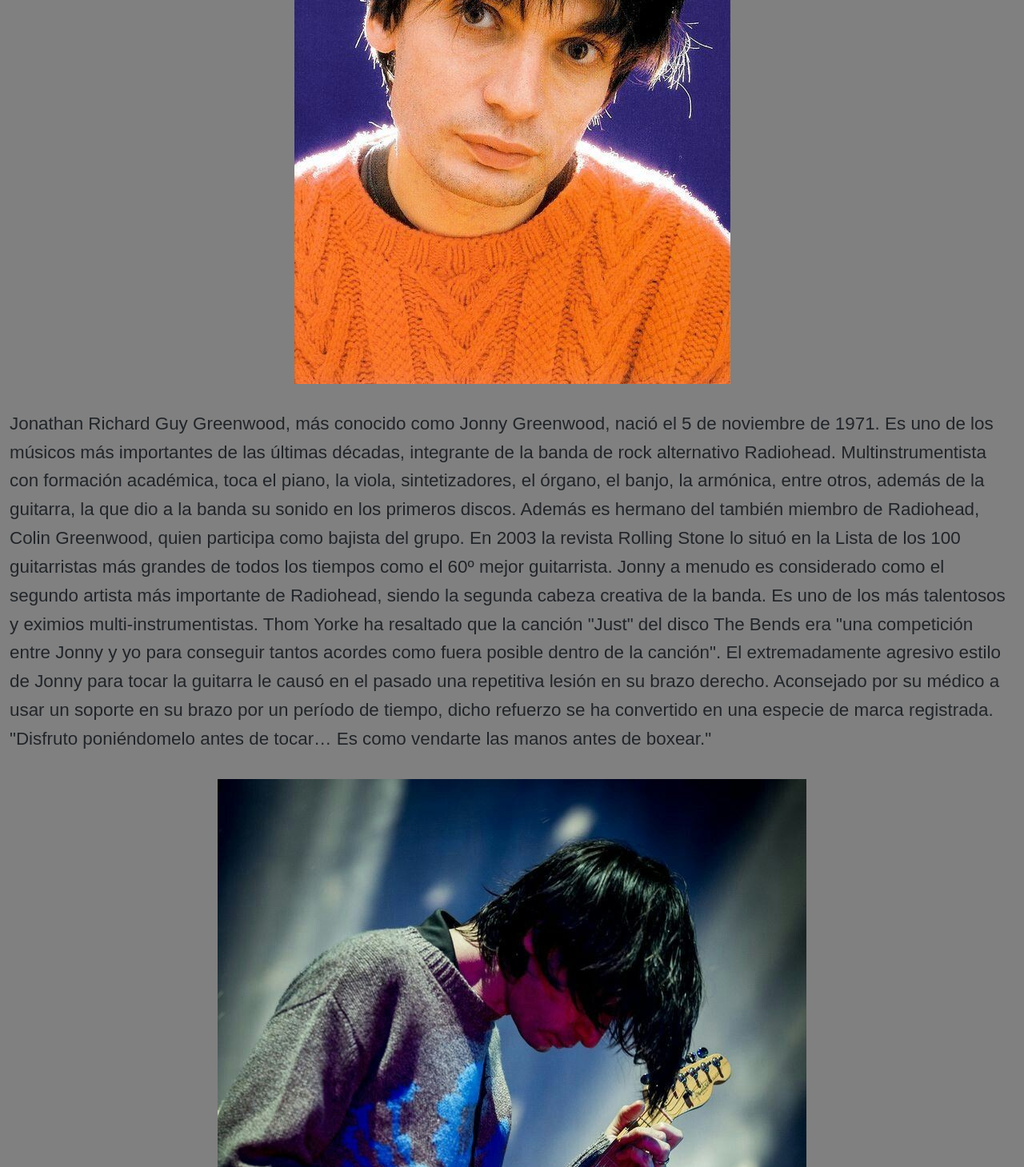
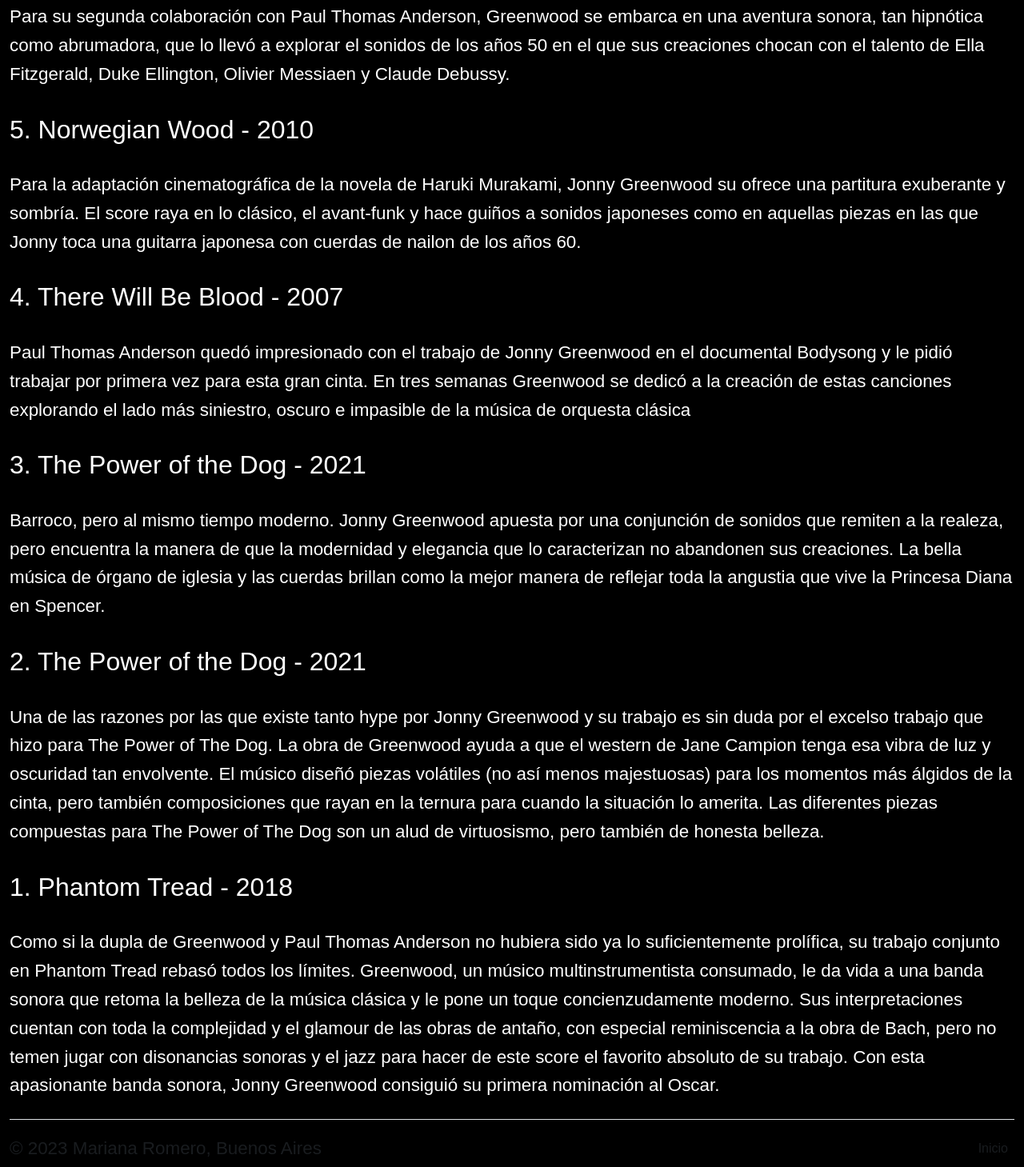
Before and after one commit to mvictoriaromero/proyecto, a plain HTML site: page peliculas.html in a window 1280 px wide. Shown: the part 486-1945 px from the top of the page at 80% size. Drawn offline with nearby package versions, Linux system fonts and the light colour scheme.

Commit message:
correccion hamburguesa

```diff
--- a/css/estilo.css
+++ b/css/estilo.css
@@ -1,5 +1,5 @@
 body {
-    background-color: grey;
+    background-color: black;
 }
 
 .fondoBisque {
@@ -93,20 +93,27 @@
 .in-flex:first-child {
     flex: 2 ;
     padding: 25px;
-    background-color:#3fbbc0;
+    background-color: white;
     margin: 20px;
     margin-bottom: 0px;
+    font-size: 1.6rem;
+    line-height: 1.6;
 }
 
 .in-flex div {
     padding: 25px;
-    background-color: #3fbbc0;
+    background-color: white ;
     margin: 20px;
+    font-size: 1.2rem;
+    line-height: 1.6;
 }
 
 
+
+/* estilo para los titulos */
+
 .albumes {
-    color: rgb(44, 43, 43);
+    color:white;
     text-decoration: none;
     font-size: 2.5;
     text-align: center;
@@ -115,10 +122,25 @@
 }
 
 .biografia {
-    color: rgb(44, 43, 43);
+    color: white;
     text-decoration: none;
     font-size: 2.5;
     text-align: center;
+    margin: 2rem auto;
+}
+
+.tituloBandas {
+    color: white;
+    text-decoration: none;
+    font-size: 2.5;
+    text-align: center;
+    margin: 2rem auto;
+}
+
+.subtituloBandas {
+    color: white;
+    text-decoration: none;
+    font-size: 2.5;
     margin: 2rem auto;
 }
 
@@ -148,11 +170,13 @@
   h1 {
     font-size: 3rem; /* Tamaño de fuente con unidades relativas */
     margin-bottom: 10px;
+
   }
 
   p {
     font-size: 1.6rem; /* Tamaño de fuente con unidades relativas */
     line-height: 1.6; /* Espaciado entre líneas */
+    color: white;
   }
 
 
@@ -170,7 +194,7 @@
     }
 
 .formulario {
-    color: rgb(44, 43, 43);
+    color:white;
     text-decoration: none;
     font-size: 2.5;
     text-align: left;
--- a/index.html
+++ b/index.html
@@ -69,6 +69,8 @@
         </form>
       -->
 
+
+
     </div>
   </div>
 </nav>
@@ -138,7 +140,8 @@
 
 
   <div class="parrafoPrincipal">
-  <p class="container-fluid">Jonny a menudo es considerado como el segundo artista más importante de Radiohead, siendo la segunda
+    <p class="container-fluid">Jonny a menudo es considerado como el segundo artista más importante de Radiohead, siendo
+      la segunda
       cabeza
       creativa de la banda. Es uno de los más talentosos y eximios multi-instrumentistas. Thom Yorke ha
       resaltado
@@ -199,20 +202,18 @@
     </div>
   </div>
 
+-->
 
-
-
-  <script src="https://cdn.jsdelivr.net/npm/bootstrap@5.3.0/dist/js/bootstrap.bundle.min.js"
-    integrity="sha384-geWF76RCwLtnZ8qwWowPQNguL3RmwHVBC9FhGdlKrxdiJJigb/j/68SIy3Te4Bkz"
-    crossorigin="anonymous"></script>
--->
 
 
   <footer class="d-flex flex-wrap justify-content-between align-items-center py-3 my-4 border-top">
     <p class="col-md-4 mb-0 text-body-secondary">&copy; 2023 Mariana Romero, Buenos Aires</p>
 
-  <a href="/" class="col-md-4 d-flex align-items-center justify-content-center mb-3 mb-md-0 me-md-auto link-body-emphasis text-decoration-none">
-    <svg class="bi me-2" width="40" height="32"><use xlink:href="#bootstrap"/></svg>
+    <a href="/"
+      class="col-md-4 d-flex align-items-center justify-content-center mb-3 mb-md-0 me-md-auto link-body-emphasis text-decoration-none">
+      <svg class="bi me-2" width="40" height="32">
+        <use xlink:href="#bootstrap" />
+      </svg>
     </a>
 
     <ul class="nav col-md-4 justify-content-end">
@@ -221,6 +222,10 @@
     </ul>
   </footer>
 
+  <script src="https://cdn.jsdelivr.net/npm/bootstrap@5.3.0/dist/js/bootstrap.bundle.min.js"
+    integrity="sha384-geWF76RCwLtnZ8qwWowPQNguL3RmwHVBC9FhGdlKrxdiJJigb/j/68SIy3Te4Bkz"
+    crossorigin="anonymous"></script>
+
 </body>
 
 </html>
--- a/peliculas.html
+++ b/peliculas.html
@@ -23,7 +23,13 @@
       <img class="logo" src="img/logo.png" alt="logo">
     </a>
 
+    <!--
+
+
+
     <h2 class="tituloMain">Jonny Greenwood</h2>
+
+    -->
 
 
     <button class="navbar-toggler" type="button" data-bs-toggle="collapse" data-bs-target="#navbarSupportedContent"
@@ -44,7 +50,11 @@
           <a class="nav-link" href="discografia.html">Discografía</a>
         </li>
 
-        <li class="nav-item dropdown">
+
+
+
+
+        <li class="nav-item">
           <a class="nav-link" href="instrumentos.html">Instrumentos</a>
 
         </li>
@@ -56,7 +66,7 @@
           <a class="nav-link" href="fotos.html">Fotos</a>
         </li>
 
-        <li class="nav-item">
+        <li class="nav-item dropdown">
           <a class="nav-link" href="subscripcion.html">Subscripción</a>
         </li>
 
@@ -103,61 +113,81 @@
 
 
 <body class="container-fluid">
-  <h1 class="text-center"> Biografía </h1>
-
+  <h1 class="tituloBandas"> Sus 7 bandas sonoras más épicas: </h1>
+  <!--
   <div class="contenedorImagen">
     <img class="img-fluid" src="../img/jonny.jpg" alt="jonny.jpg">
-
+-->
   </div>
 
+  <h2 class="subtituloBandas"> 7. You Were Never Really Here - 2018 </h2>
+  <p>Uno de sus scores más experimentales tuvo lugar cuando Joony se encargó de musicalizar el thriller de venganza de
+    Lynne Ramsay.
 
-  <p>Jonathan Richard Guy Greenwood, más conocido como Jonny Greenwood, nació el 5 de
-    noviembre
-    de 1971. Es uno
-    de
-    los músicos más importantes de las últimas décadas, integrante de la banda de rock alternativo
-    Radiohead.
-    Multinstrumentista con formación
-    académica, toca el piano, la viola, sintetizadores, el órgano, el banjo, la armónica, entre otros,
-    además de
-    la
-    guitarra, la
-    que dio a la banda su sonido en los primeros discos. Además es hermano del también miembro de Radiohead,
-    Colin
-    Greenwood, quien participa como bajista del grupo. En 2003 la
-    revista Rolling Stone lo situó en la Lista de los 100 guitarristas más grandes de todos los tiempos como
-    el
-    60º
-    mejor guitarrista.
-    Jonny a menudo es considerado como el segundo artista más importante de Radiohead, siendo la segunda
-    cabeza
-    creativa de la banda. Es uno de los más talentosos y eximios multi-instrumentistas. Thom Yorke ha
-    resaltado
-    que
-    la canción "Just" del disco The Bends era "una competición entre Jonny y yo para conseguir tantos
-    acordes
-    como
-    fuera posible dentro de la canción".
-
-    El extremadamente agresivo estilo de Jonny para tocar la guitarra le causó en el pasado una repetitiva
-    lesión en
-    su brazo derecho. Aconsejado por su médico a usar un soporte en su brazo por un período de tiempo, dicho
-    refuerzo se ha convertido en una especie de marca registrada. "Disfruto poniéndomelo antes de tocar… Es
-    como
-    vendarte las manos antes de boxear."</p>
-
+    Ruido por doquier, golpeteos incesantes y cambios violentos le dan forma a esta banda sonora que se mueve sinuosa
+    entre la oscuridad y la impasibilidad, muy ad hoc a la cinta protagonizada por Joaquin Phoenix.</p>
+  <!--
 <div class="contenedorImagen">
     <img class="img-fluid" src="../img/jonnyconguitarra.jpg" alt="jonnyconguitarra.jpg">
 
   </div>
+-->
+  <h2 class="subtituloBandas"> 6. The Master - 2012 </h2>
 
+  <p>Para su segunda colaboración con Paul Thomas Anderson, Greenwood se embarca en una aventura sonora, tan hipnótica
+    como abrumadora, que lo llevó a explorar el sonidos de los años 50 en el que sus creaciones chocan con el talento de
+    Ella Fitzgerald, Duke Ellington, Olivier Messiaen y Claude Debussy. </p>
 
+  <h2 class="subtituloBandas"> 5. Norwegian Wood - 2010 </h2>
 
-    <p>Lorem ipsum dolor sit amet, consectetur adipisicing elit. Fugit mollitia velit explicabo nostrum, doloremque quidem
-      odit quae, consequuntur vero ad eveniet reiciendis laudantium beatae rem natus. Eos itaque dolor impedit.
-      Lorem ipsum dolor sit amet consectetur adipisicing elit. Facilis porro eligendi voluptatum necessitatibus quidem!
-      Corporis ducimus eaque consectetur laudantium fugiat! Voluptates modi pariatur saepe quam recusandae vel soluta
-      officiis tempore.</p>
+  <p>Para la adaptación cinematográfica de la novela de Haruki Murakami, Jonny Greenwood su ofrece una partitura
+    exuberante y sombría.
+
+    El score raya en lo clásico, el avant-funk y hace guiños a sonidos japoneses como en aquellas piezas en las que
+    Jonny toca una guitarra japonesa con cuerdas de nailon de los años 60. </p>
+
+  <h2 class="subtituloBandas"> 4. There Will Be Blood - 2007 </h2>
+
+  <p>Paul Thomas Anderson quedó impresionado con el trabajo de Jonny Greenwood en el documental Bodysong y le pidió
+    trabajar por primera vez para esta gran cinta.
+
+    En tres semanas Greenwood se dedicó a la creación de estas canciones explorando el lado más siniestro, oscuro e
+    impasible de la música de orquesta clásica </p>
+
+  <h2 class="subtituloBandas"> 3. The Power of the Dog - 2021 </h2>
+
+  <p>Barroco, pero al mismo tiempo moderno. Jonny Greenwood apuesta por una conjunción de sonidos que remiten a la
+    realeza, pero encuentra la manera de que la modernidad y elegancia que lo caracterizan no abandonen sus creaciones.
+
+    La bella música de órgano de iglesia y las cuerdas brillan como la mejor manera de reflejar toda la angustia que
+    vive la Princesa Diana en Spencer. </p>
+
+  <h2 class="subtituloBandas"> 2. The Power of the Dog - 2021 </h2>
+
+  <p>Una de las razones por las que existe tanto hype por Jonny Greenwood y su trabajo es sin duda por el excelso
+    trabajo que hizo para The Power of The Dog.
+    La obra de Greenwood ayuda a que el western de Jane Campion tenga esa vibra de luz y oscuridad tan envolvente. El
+    músico diseñó piezas volátiles (no así menos majestuosas) para los momentos más álgidos de la cinta, pero también
+    composiciones que rayan en la ternura para cuando la situación lo amerita.
+
+    Las diferentes piezas compuestas para The Power of The Dog son un alud de virtuosismo, pero también de honesta
+    belleza.
+
+  </p>
+
+  <h2 class="subtituloBandas"> 1. Phantom Tread - 2018 </h2>
+
+  <p>Como si la dupla de Greenwood y Paul Thomas Anderson no hubiera sido ya lo suficientemente prolífica, su trabajo
+    conjunto en Phantom Tread rebasó todos los límites.
+
+    Greenwood, un músico multinstrumentista consumado, le da vida a una banda sonora que retoma la belleza de la música
+    clásica y le pone un toque concienzudamente moderno.
+
+    Sus interpretaciones cuentan con toda la complejidad y el glamour de las obras de antaño, con especial reminiscencia
+    a la obra de Bach, pero no temen jugar con disonancias sonoras y el jazz para hacer de este score el favorito
+    absoluto de su trabajo.
+
+    Con esta apasionante banda sonora, Jonny Greenwood consiguió su primera nominación al Oscar. </p>
 
 
 
@@ -211,8 +241,11 @@
   <footer class="d-flex flex-wrap justify-content-between align-items-center py-3 my-4 border-top">
     <p class="col-md-4 mb-0 text-body-secondary">&copy; 2023 Mariana Romero, Buenos Aires</p>
 
-  <a href="/" class="col-md-4 d-flex align-items-center justify-content-center mb-3 mb-md-0 me-md-auto link-body-emphasis text-decoration-none">
-    <svg class="bi me-2" width="40" height="32"><use xlink:href="#bootstrap"/></svg>
+    <a href="/"
+      class="col-md-4 d-flex align-items-center justify-content-center mb-3 mb-md-0 me-md-auto link-body-emphasis text-decoration-none">
+      <svg class="bi me-2" width="40" height="32">
+        <use xlink:href="#bootstrap" />
+      </svg>
     </a>
 
     <ul class="nav col-md-4 justify-content-end">
```
Lines whose indentation alone changed are shown as unchanged.
